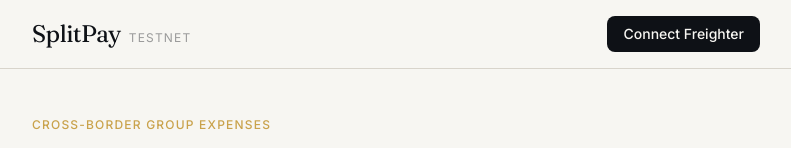
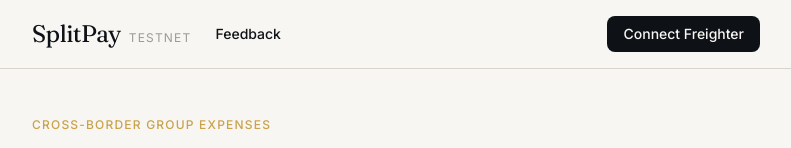
Before and after one commit to tripy-mehta/SplitPay-now-better-and-fast, a Next.js app in the folder frontend/: page / in a window 1280 px wide. Shown: the top 148 px of the page, without its empty margins (244-1035 px from the left). Built offline with nearby package versions, Linux system fonts and the light colour scheme; no server answers.

Commit message:
feat: integrate feedback link into header

```diff
--- a/frontend/src/components/Header.tsx
+++ b/frontend/src/components/Header.tsx
@@ -17,6 +17,9 @@ export function Header() {
           <span className="hidden sm:inline text-xs uppercase tracking-widest text-ink/40">
             Testnet
           </span>
+        </a>
+        <a href="/feedback" className="hidden sm:block text-sm font-medium hover:text-brass ml-6 mr-auto">
+          Feedback
         </a>
 
         {address ? (
```
